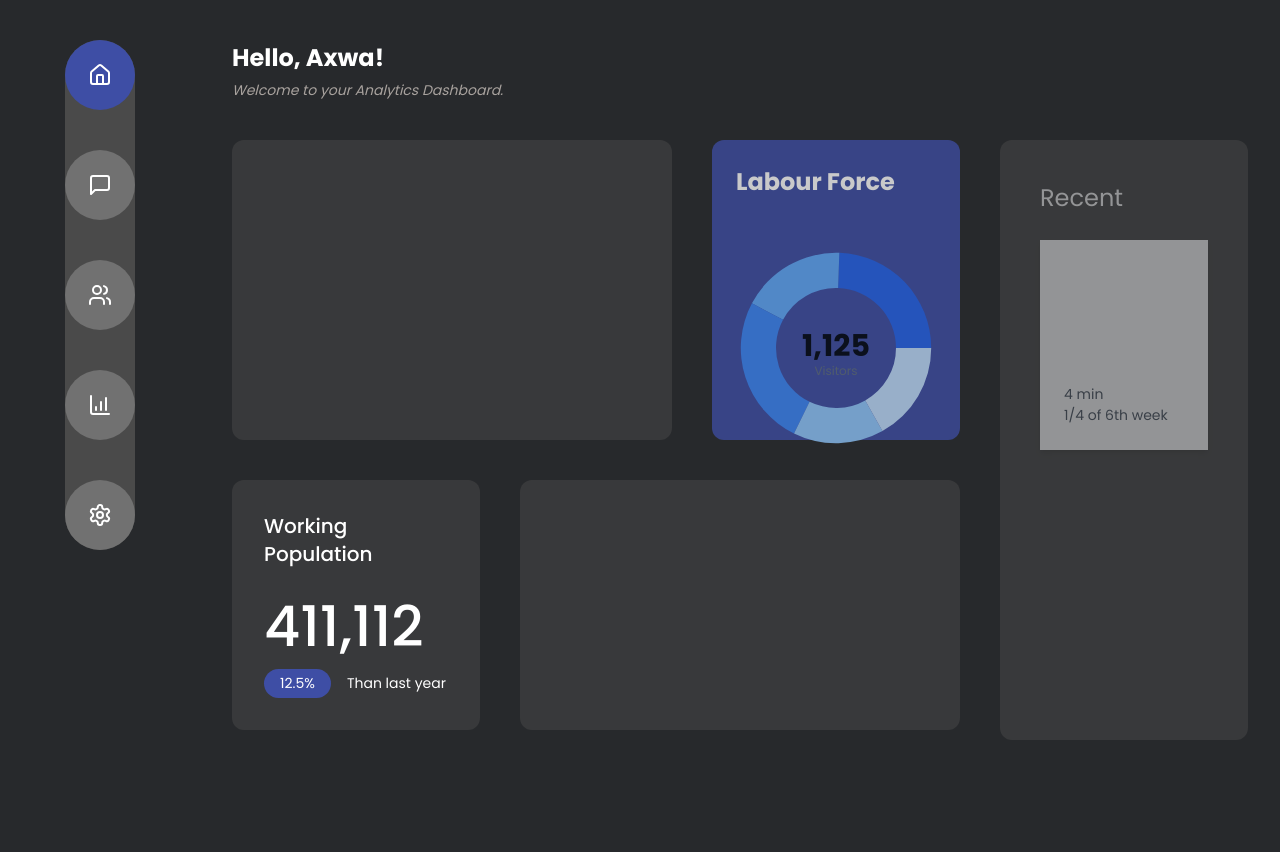
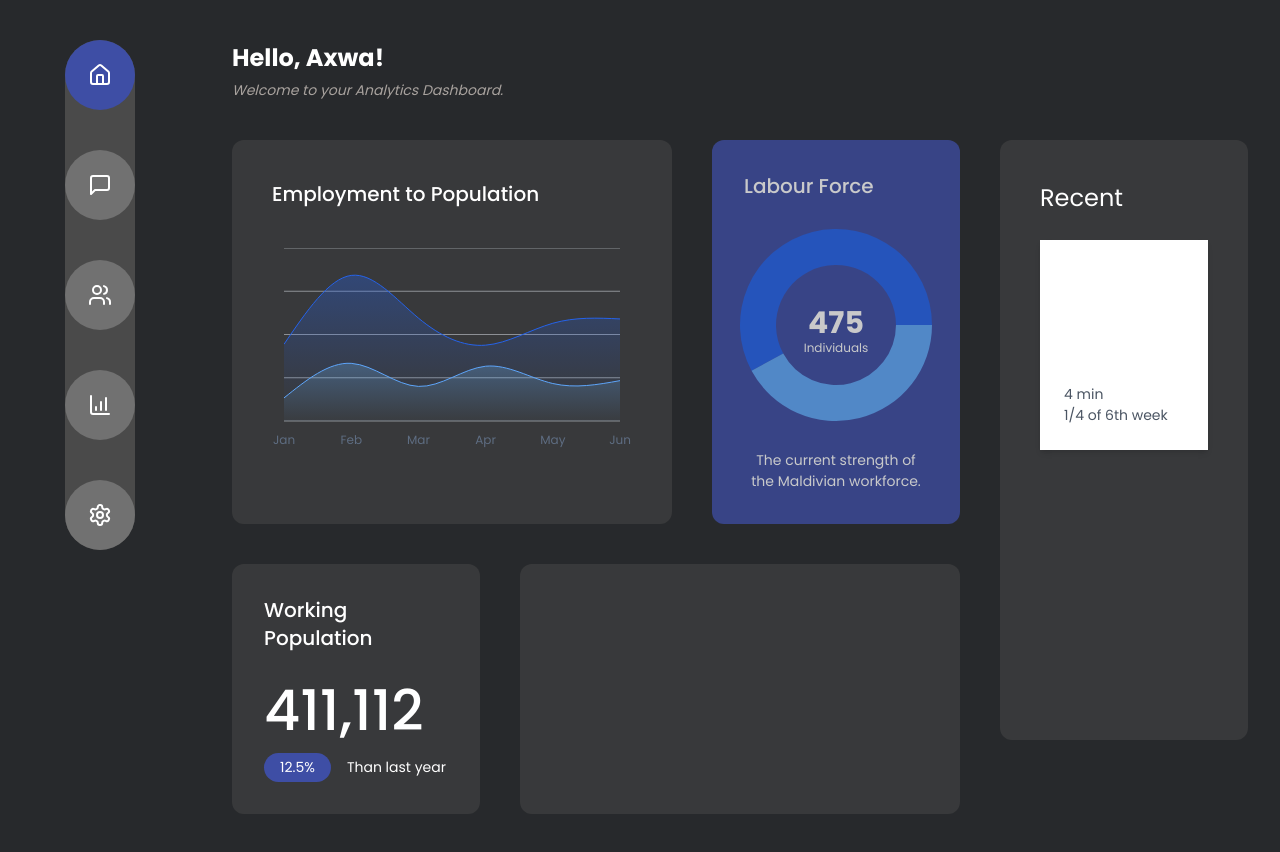
Before and after one commit to naufudge/policy-debunker, a Next.js app: page / in a window 1280 px wide. Shown: the top 852 px of the page. Built offline with nearby package versions, Linux system fonts and the light colour scheme.

Commit message:
updated line chart & pie chart

```diff
--- a/app/page.tsx
+++ b/app/page.tsx
@@ -1,6 +1,7 @@
+import { LineStats } from "@/components/home/LineStats";
 import NumberStats from "@/components/home/NumberStats";
-import PieCharts from "@/components/home/PieChart";
-import Recent from "@/components/home/recent";
+import PieStats from "@/components/home/PieStats";
+import Recent from "@/components/home/Recent";
 
 export default function Home() {
   return (
@@ -14,12 +15,12 @@ export default function Home() {
 
       <div className="text-white grid grid-cols-11 gap-6 xl:gap-10 h-screen">
         <div className="col-span-8 grid grid-cols-8 gap-6 xl:gap-10 h-fit">
-          <div className="bg-[#4a4a4a] rounded-xl h-[300px] opacity-50 col-span-5">
-
+          <div className="bg-[#4a4a4a] rounded-xl h-full bg-opacity-50 col-span-5">
+            <LineStats heading="Employment to Population" />
           </div>
 
-          <div className="bg-[#3E4EA5] rounded-xl h-[300px] opacity-75 col-span-3">
-            <PieCharts />
+          <div className="bg-[#3E4EA5] rounded-xl h-full opacity-75 col-span-3">
+            <PieStats />
           </div>
 
           <div className="bg-[#4a4a4a] rounded-xl h-[250px] bg-opacity-50 col-span-3">
@@ -36,7 +37,7 @@ export default function Home() {
         </div>
 
         <div className="col-span-3 h-full">
-          <div className="bg-[#4a4a4a] rounded-xl h-[600px] opacity-50 col-span-4">
+          <div className="bg-[#4a4a4a] rounded-xl h-[600px] bg-opacity-50 col-span-4">
             <Recent />
           </div>
 
--- /dev/null
+++ b/components/home/LineStats.tsx
@@ -0,0 +1,112 @@
+"use client";
+
+import { TrendingUp } from "lucide-react";
+import { Area, AreaChart, CartesianGrid, XAxis } from "recharts";
+
+import {
+  Card,
+  CardContent,
+  CardDescription,
+  CardFooter,
+  CardHeader,
+  CardTitle,
+} from "@/components/ui/card";
+import {
+  ChartConfig,
+  ChartContainer,
+  ChartTooltip,
+  ChartTooltipContent,
+} from "@/components/ui/chart";
+const chartData = [
+  { month: "January", desktop: 186, mobile: 80 },
+  { month: "February", desktop: 305, mobile: 200 },
+  { month: "March", desktop: 237, mobile: 120 },
+  { month: "April", desktop: 73, mobile: 190 },
+  { month: "May", desktop: 209, mobile: 130 },
+  { month: "June", desktop: 214, mobile: 140 },
+];
+
+const chartConfig = {
+  desktop: {
+    label: "Desktop",
+    color: "hsl(var(--chart-1))",
+  },
+  mobile: {
+    label: "Mobile",
+    color: "hsl(var(--chart-2))",
+  },
+} satisfies ChartConfig;
+
+interface LineStats {
+  heading: string;
+}
+
+export function LineStats({ heading }: LineStats) {
+  return (
+    <div className="p-10 flex flex-col gap-10">
+      <h1 className='font-medium text-xl'>{heading}</h1>
+      <ChartContainer config={chartConfig}>
+        <AreaChart
+          accessibilityLayer
+          data={chartData}
+          margin={{
+            left: 12,
+            right: 12,
+          }}
+        >
+          <CartesianGrid vertical={false} />
+          <XAxis
+            dataKey="month"
+            tickLine={false}
+            axisLine={false}
+            tickMargin={8}
+            tickFormatter={(value) => value.slice(0, 3)}
+          />
+          <ChartTooltip cursor={false} content={<ChartTooltipContent />} />
+          <defs>
+            <linearGradient id="fillDesktop" x1="0" y1="0" x2="0" y2="1">
+              <stop
+                offset="5%"
+                stopColor="var(--color-desktop)"
+                stopOpacity={0.8}
+              />
+              <stop
+                offset="95%"
+                stopColor="var(--color-desktop)"
+                stopOpacity={0.1}
+              />
+            </linearGradient>
+            <linearGradient id="fillMobile" x1="0" y1="0" x2="0" y2="1">
+              <stop
+                offset="5%"
+                stopColor="var(--color-mobile)"
+                stopOpacity={0.8}
+              />
+              <stop
+                offset="95%"
+                stopColor="var(--color-mobile)"
+                stopOpacity={0.1}
+              />
+            </linearGradient>
+          </defs>
+          <Area
+            dataKey="mobile"
+            type="natural"
+            fill="url(#fillMobile)"
+            fillOpacity={0.4}
+            stroke="var(--color-mobile)"
+            stackId="a"
+          />
+          <Area
+            dataKey="desktop"
+            type="natural"
+            fill="url(#fillDesktop)"
+            fillOpacity={0.4}
+            stroke="var(--color-desktop)"
+            stackId="a"
+          />
+        </AreaChart>
+      </ChartContainer>
+    </div>
+  );
+}
--- a/components/home/PieChart.tsx
+++ /dev/null
@@ -1,104 +0,0 @@
-"use client"
-
-import * as React from "react"
-import { Label, Pie, PieChart } from "recharts"
-
-import {
-  ChartConfig,
-  ChartContainer,
-  ChartTooltip,
-  ChartTooltipContent,
-} from "@/components/ui/chart"
-const chartData = [
-  { browser: "chrome", visitors: 275, fill: "var(--color-chrome)" },
-  { browser: "safari", visitors: 200, fill: "var(--color-safari)" },
-  { browser: "firefox", visitors: 287, fill: "var(--color-firefox)" },
-  { browser: "edge", visitors: 173, fill: "var(--color-edge)" },
-  { browser: "other", visitors: 190, fill: "var(--color-other)" },
-]
-
-const chartConfig = {
-  visitors: {
-    label: "Visitors",
-  },
-  chrome: {
-    label: "Chrome",
-    color: "hsl(var(--chart-1))",
-  },
-  safari: {
-    label: "Safari",
-    color: "hsl(var(--chart-2))",
-  },
-  firefox: {
-    label: "Firefox",
-    color: "hsl(var(--chart-3))",
-  },
-  edge: {
-    label: "Edge",
-    color: "hsl(var(--chart-4))",
-  },
-  other: {
-    label: "Other",
-    color: "hsl(var(--chart-5))",
-  },
-} satisfies ChartConfig
-
-export default function PieCharts() {
-  const totalVisitors = React.useMemo(() => {
-    return chartData.reduce((acc, curr) => acc + curr.visitors, 0)
-  }, [])
-
-  return (
-    <div>
-      <h1 className="p-6 font-bold text-[1.5rem] text-white">Labour Force</h1>
-              <ChartContainer
-          config={chartConfig}
-          className="mx-auto aspect-square max-h-[250px]"
-        >
-          <PieChart>
-            <ChartTooltip
-              cursor={false}
-              content={<ChartTooltipContent hideLabel />}
-            />
-            <Pie
-              data={chartData}
-              dataKey="visitors"
-              nameKey="browser"
-              innerRadius={60}
-              strokeWidth={5}
-            >
-              <Label
-                content={({ viewBox }) => {
-                  if (viewBox && "cx" in viewBox && "cy" in viewBox) {
-                    return (
-                      <text
-                        x={viewBox.cx}
-                        y={viewBox.cy}
-                        textAnchor="middle"
-                        dominantBaseline="middle"
-                      >
-                        <tspan
-                          x={viewBox.cx}
-                          y={viewBox.cy}
-                          className="fill-foreground text-3xl font-bold"
-                        >
-                          {totalVisitors.toLocaleString()}
-                        </tspan>
-                        <tspan
-                          x={viewBox.cx}
-                          y={(viewBox.cy || 0) + 24}
-                          className="fill-muted-foreground"
-                        >
-                          Visitors
-                        </tspan>
-                      </text>
-                    )
-                  }
-                }}
-              />
-            </Pie>
-          </PieChart>
-        </ChartContainer>
-    </div>
-  )
-}
--- /dev/null
+++ b/components/home/PieStats.tsx
@@ -0,0 +1,100 @@
+"use client";
+
+import * as React from "react";
+import { Label, Pie, PieChart } from "recharts";
+import {
+  ChartConfig,
+  ChartContainer,
+  ChartLegend,
+  ChartLegendContent,
+  ChartTooltip,
+  ChartTooltipContent,
+} from "@/components/ui/chart";
+
+const chartData = [
+  { gender: "male", visitors: 275, fill: "var(--color-male)" },
+  { gender: "female", visitors: 200, fill: "var(--color-female)" },
+];
+
+const chartConfig = {
+  visitors: {
+    label: "Visitors",
+  },
+  male: {
+    label: "Male",
+    color: "hsl(var(--chart-1))",
+  },
+  female: {
+    label: "Female",
+    color: "hsl(var(--chart-2))",
+  },
+} satisfies ChartConfig;
+
+export default function PieStats() {
+  const totalVisitors = React.useMemo(() => {
+    return chartData.reduce((acc, curr) => acc + curr.visitors, 0);
+  }, []);
+
+  return (
+    <div className="p-8 h-full">
+      <h1 className="font-medium text-xl">Labour Force</h1>
+      <div className="mx-auto w-full flex justify-center 2xl:scale-150 2xl:my-16">
+        <ChartContainer
+          config={chartConfig}
+          className="mx-auto aspect-square h-[250px]"
+        >
+            <PieChart>
+              <ChartTooltip
+                cursor={false}
+                content={<ChartTooltipContent hideLabel />}
+              />
+              <Pie
+                data={chartData}
+                dataKey="visitors"
+                nameKey="gender"
+                innerRadius={60}
+                strokeWidth={5}
+              >
+                <Label
+                  content={({ viewBox }) => {
+                    if (viewBox && "cx" in viewBox && "cy" in viewBox) {
+                      return (
+                        <text
+                          x={viewBox.cx}
+                          y={viewBox.cy}
+                          textAnchor="middle"
+                          dominantBaseline="middle"
+                        >
+                          <tspan
+                            x={viewBox.cx}
+                            y={viewBox.cy}
+                            className="fill-white text-3xl font-bold"
+                          >
+                            {totalVisitors.toLocaleString()}
+                          </tspan>
+                          <tspan
+                            x={viewBox.cx}
+                            y={(viewBox.cy || 0) + 24}
+                            className="fill-white"
+                          >
+                            Individuals
+                          </tspan>
+                        </text>
+                      );
+                    }
+                  }}
+                />
+              </Pie>
+
+              {/* <ChartLegend className="w-fit" content={<ChartLegendContent />} /> */}
+
+            </PieChart>
+        </ChartContainer>
+      </div>
+
+      <div className="justify-center text-center">
+        The current strength of the Maldivian workforce.
+      </div>
+    </div>
+  );
+}
```
